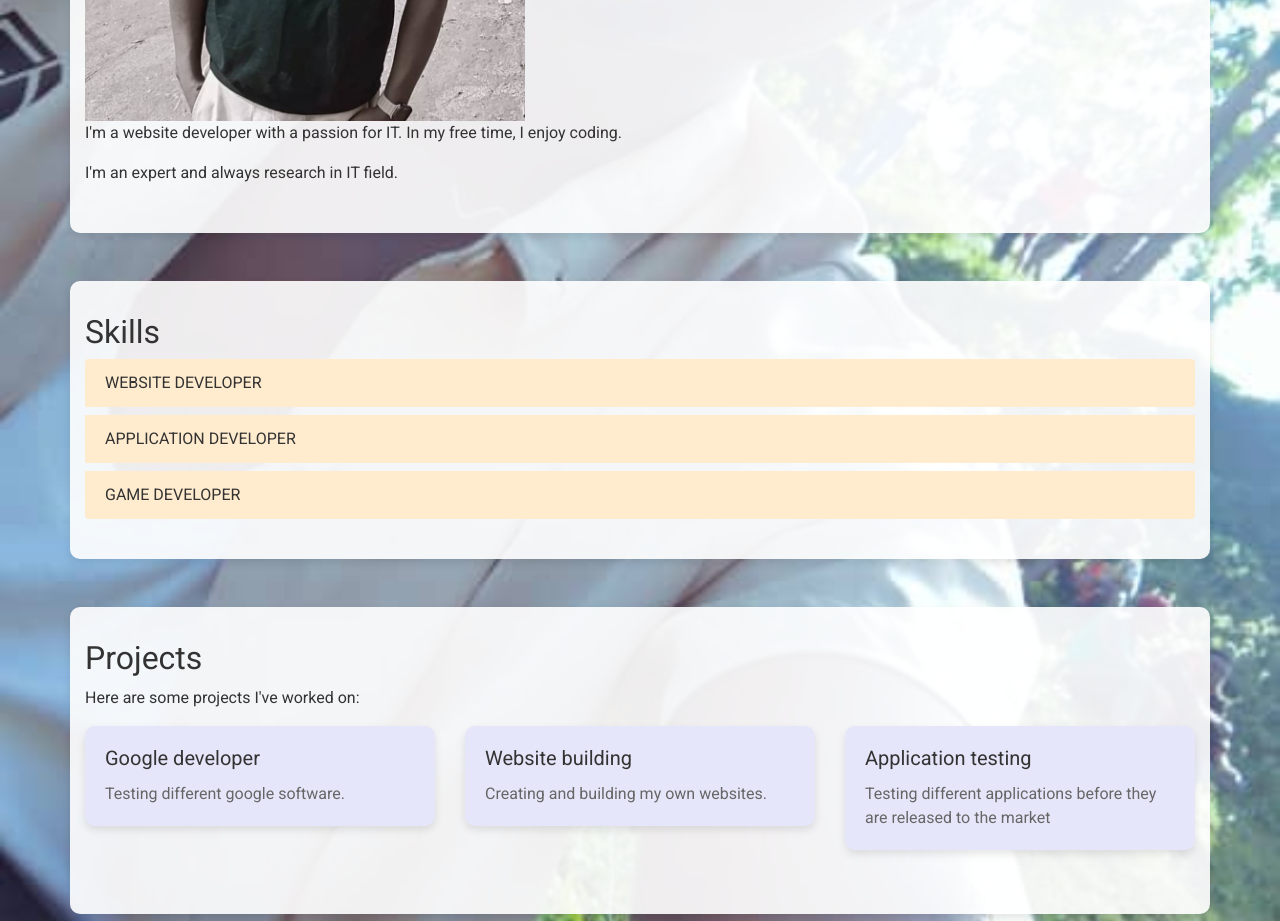
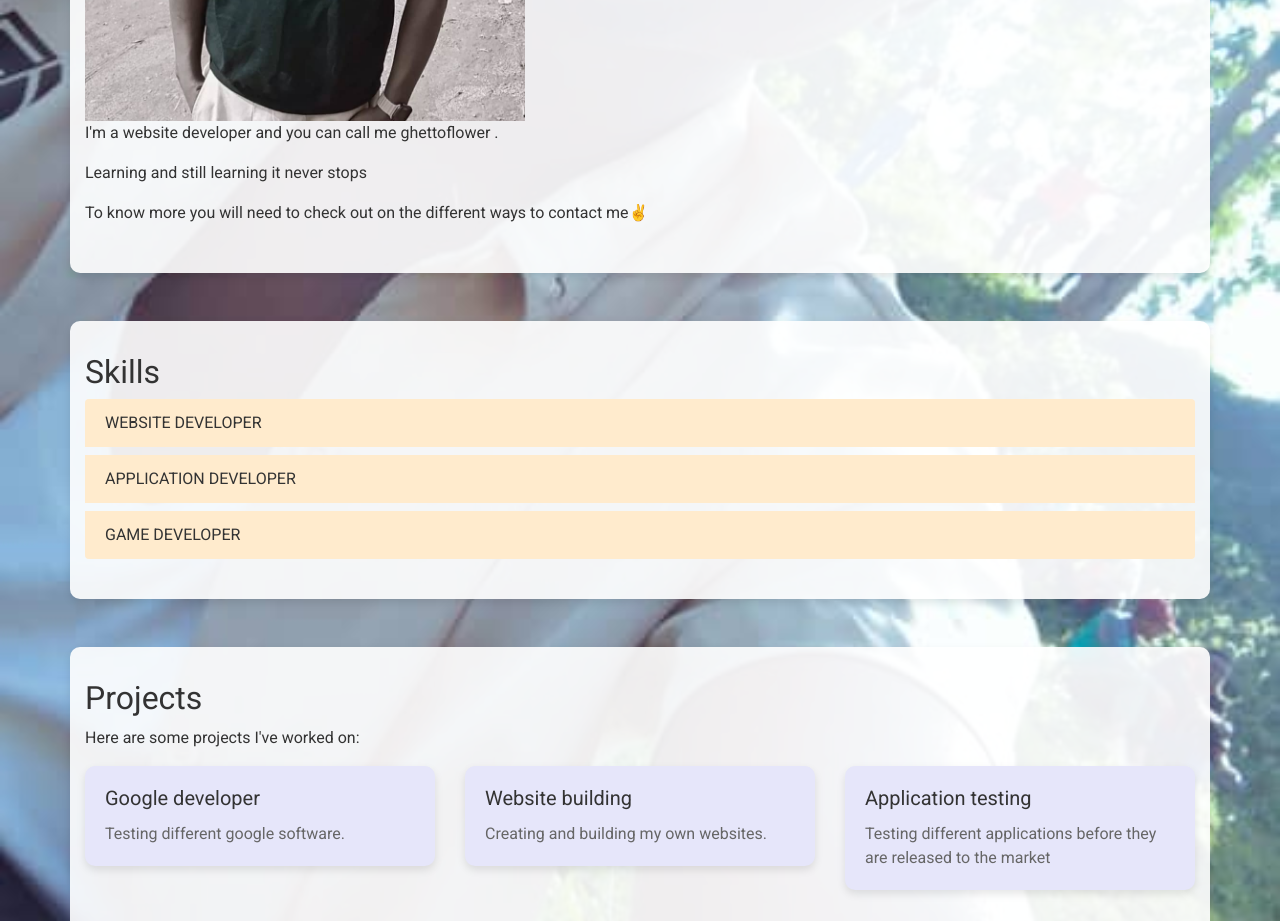
Before and after one commit to GHETTOFLOWER/MY-SAMPLE-WEBSITE, a plain HTML site: page index.html in a window 1280 px wide. Shown: the part 860-1781 px from the top of the page. Drawn offline with nearby package versions, Linux system fonts and the light colour scheme.

Commit message:
Update index.html

```diff
--- a/index.html
+++ b/index.html
@@ -198,8 +198,9 @@
   <section id="about" class="container my-5">
     <h2>About Me</h2>
     <img src="mememe.jpg.jpg" alt="MUGANZA ASHRAPH" class="prpfile-img" width="440" height="520">
-    <p>I'm a website developer with a passion for IT. In my free time, I enjoy coding.</p>
-    <p>I'm an expert and always research in IT field.</p>
+    <p>I'm a website developer and you can call me ghettoflower .</p>
+    <p>Learning and still learning it never stops</p>
+    <p>To know more you will need to check out on the different ways to contact me✌️</p>
   </section>
 
   <section id="skills" class="container my-5">
```
